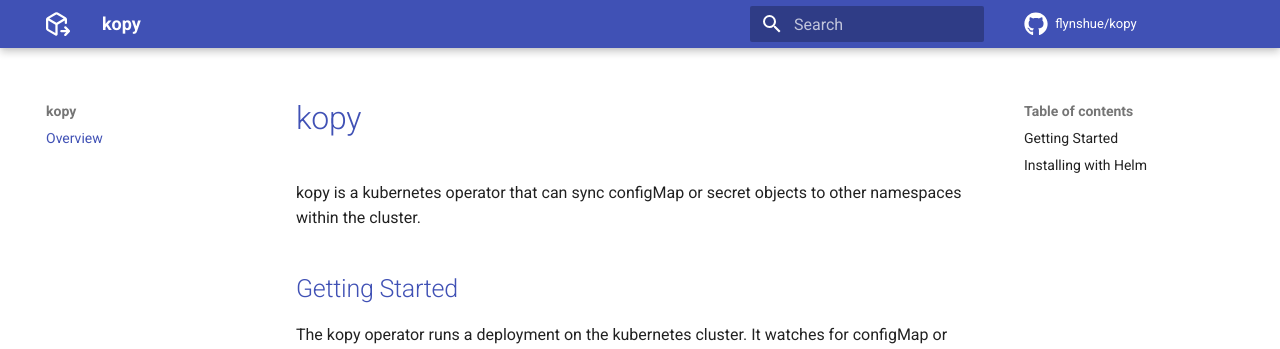
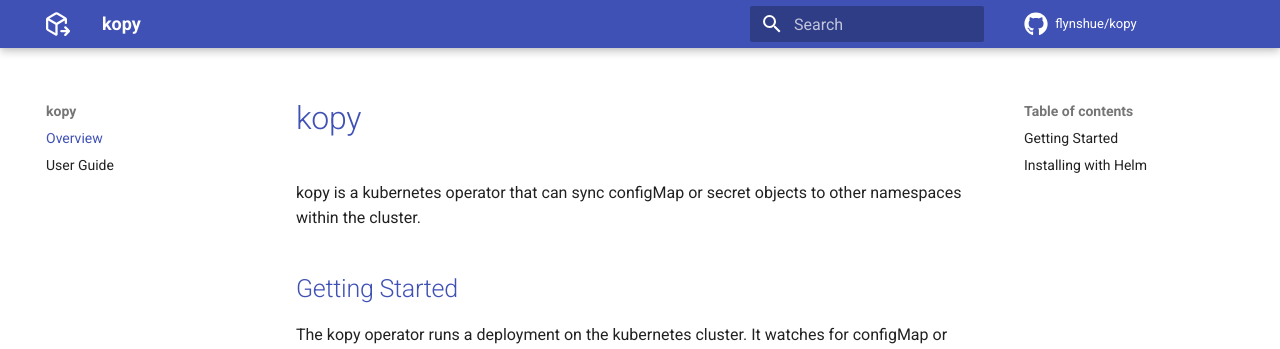
Before and after one commit to flynshue/kopy-docs, an MkDocs documentation site: the page built from docs/index.md, in a window 1280 px wide. Shown: the top 349 px of the page. Built offline with MkDocs 1.6.1 and Material for MkDocs 9.7.7, drawn with Linux system fonts in a browser that asks for light colours; comment, search, counter and statistics services are not loaded.

Commit message:
start building user guide

```diff
--- a/mkdocs.yml
+++ b/mkdocs.yml
@@ -18,6 +18,7 @@
     - content.code.copy
 nav:
   - Overview: index.md
+  - User Guide: user-guide.md
 plugins:
   - search:
 markdown_extensions:
```
Also changed, not shown: docs/user-guide.md (added, +1 -0 lines).
